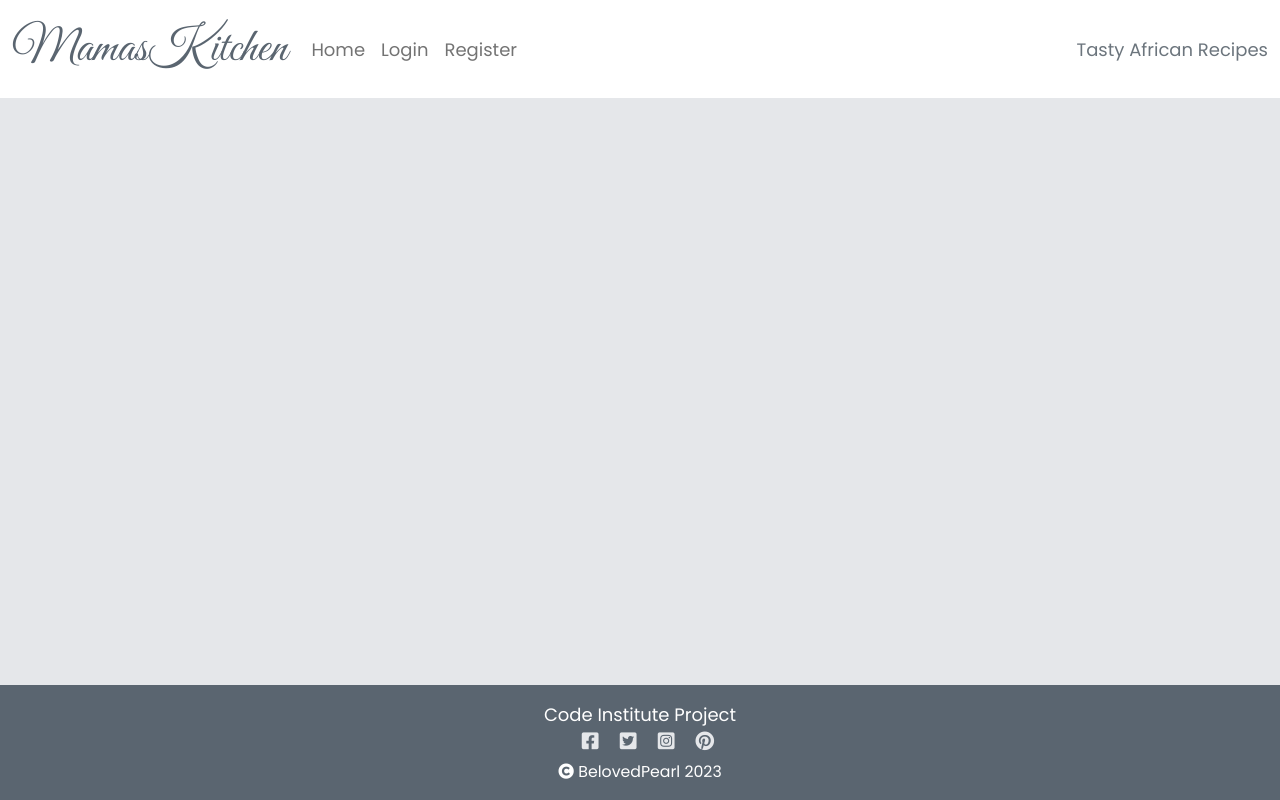
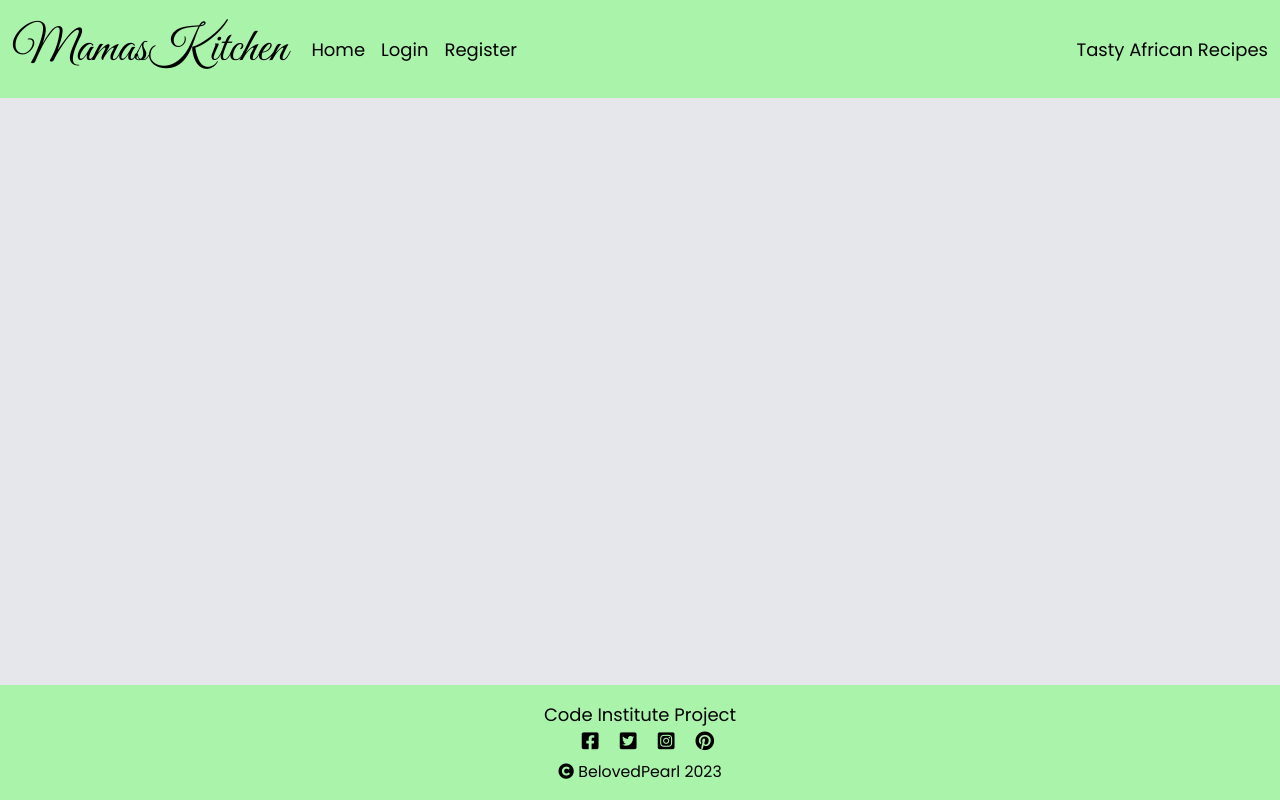
Before and after one commit to belovedpearl/AfricanRecipes-PP4, a Django app: page / in a window 1280 px wide. Run offline with Django 3.2, Linux system fonts and the light colour scheme; data that the repository does not hold is empty.

Commit message:
Add style to header and footer on base template

```diff
--- a/static/css/style.css
+++ b/static/css/style.css
@@ -1,35 +1,53 @@
 html, body{
     height: 100%;
 }
+
 body {
     background-color: #e5e7ea;
     font-family: 'Poppins', sans-serif;
     font-size: 18px;
-    color: #5a6570;
+    color: black;
 }
 
 p{
     margin-bottom: 0;
 }
+
 a{
     text-decoration: none;
+    color: black;
 }
 
- button{
+button{
     margin: 10px;
  }
+
+.active{
+    border-bottom: 1px solid #184E20;
+    background-color: #FF6B6B;
+    color: white;
+    font-weight: 900;
+}
+
 /*_______________ Logo _________________ */
 #life{
     font-family:'Great Vibes', cursive;
     font-size: 48px;
     font-weight: 400;
-    color: #5a6570;
+    color: black;
 
 }
 
 /*_______________  Nav Element ____________ */
 nav{
-    color: #5a6570;
+    background-color: #aaf3aa;
+    color: black;
+}
+.nav-link{
+    color: black;
+}
+.nav-link:hover{
+    color: #FF4500;
 }
 
 
@@ -104,18 +122,20 @@ form{
 }
 
 .social-link{
-    color: #e5e7ea;
+    color: black;
     text-decoration: none;
     font-size: 1.2rem;
 
 }
 
 .social-link:hover{
-    color:#364049 ;
+   color: #FF4500;
 }
 
 footer{
     font-family: 'Poppins', sans-serif;
     font-weight: 400;
-    /* clear: both; */
+    color: black;
+    background-color: #aaf3aa;
+
 }
--- a/templates/base.html
+++ b/templates/base.html
@@ -31,7 +31,7 @@
 <body class="d-flex flex-column h-100 main-bg">
 
     <!-- Logo and Navigation -->
-    <nav class="navbar navbar-expand-lg navbar-light bg-white">
+    <nav class="navbar navbar-expand-lg">
         <div class="container-fluid">
             <a class="navbar-brand" href="{% url 'home' %}" aria-label="Logo (Go the main page)" id="life">MamasKitchen</a>
             <!-- Nav toggler -->
@@ -55,10 +55,8 @@
                             <ul class="dropdown-menu" aria-labelledby="dropdownMenuLink">
                                 {% for country in country_list %}
                                 <li>
-                                    <a class="dropdown-item" href="{% url 'countries' country %}" aria-label="Link to access a countrty recipe">{{ country }}</a>
+                                    <a class="dropdown-item" href="{% url 'countries' country %}" aria-label="Link to access a country recipe">{{ country }}</a>
                                 </li>
-
-
                                 {% endfor %}
                             </ul>
                           </div>
@@ -82,7 +80,7 @@
                     {% endif %}
 
                 </ul>
-                <span class="navbar-text text-muted">
+                <span class="navbar-text">
                     Tasty African Recipes
                 </span>
             </div>
@@ -100,9 +98,9 @@
     </main>
 
     <!-- Footer -->
-    <footer class="footer mt-auto py-3 dark-bg">
-        <p class="m-0 text-center text-white">Code Institute Project</p>
-        <p class="m-0 text-center text-white">
+    <footer class="footer mt-auto py-3">
+        <p class="m-0 text-center">Code Institute Project</p>
+        <p class="m-0 text-center">
             <!-- Social Links -->
             <a
                 href="https://www.facebook.com"
@@ -140,7 +138,7 @@
             </a>
         </p>
 
-        <p class="text-white text-center"><small> <i class="fas fa-copyright"></i> BelovedPearl 2023</small></p>
+        <p class="text-center"><small> <i class="fas fa-copyright"></i> BelovedPearl 2023</small></p>
     </footer>
     <!-- Bootstrap Javascript Link -->
     <script src="https://cdn.jsdelivr.net/npm/bootstrap@5.0.1/dist/js/bootstrap.bundle.min.js"
```
